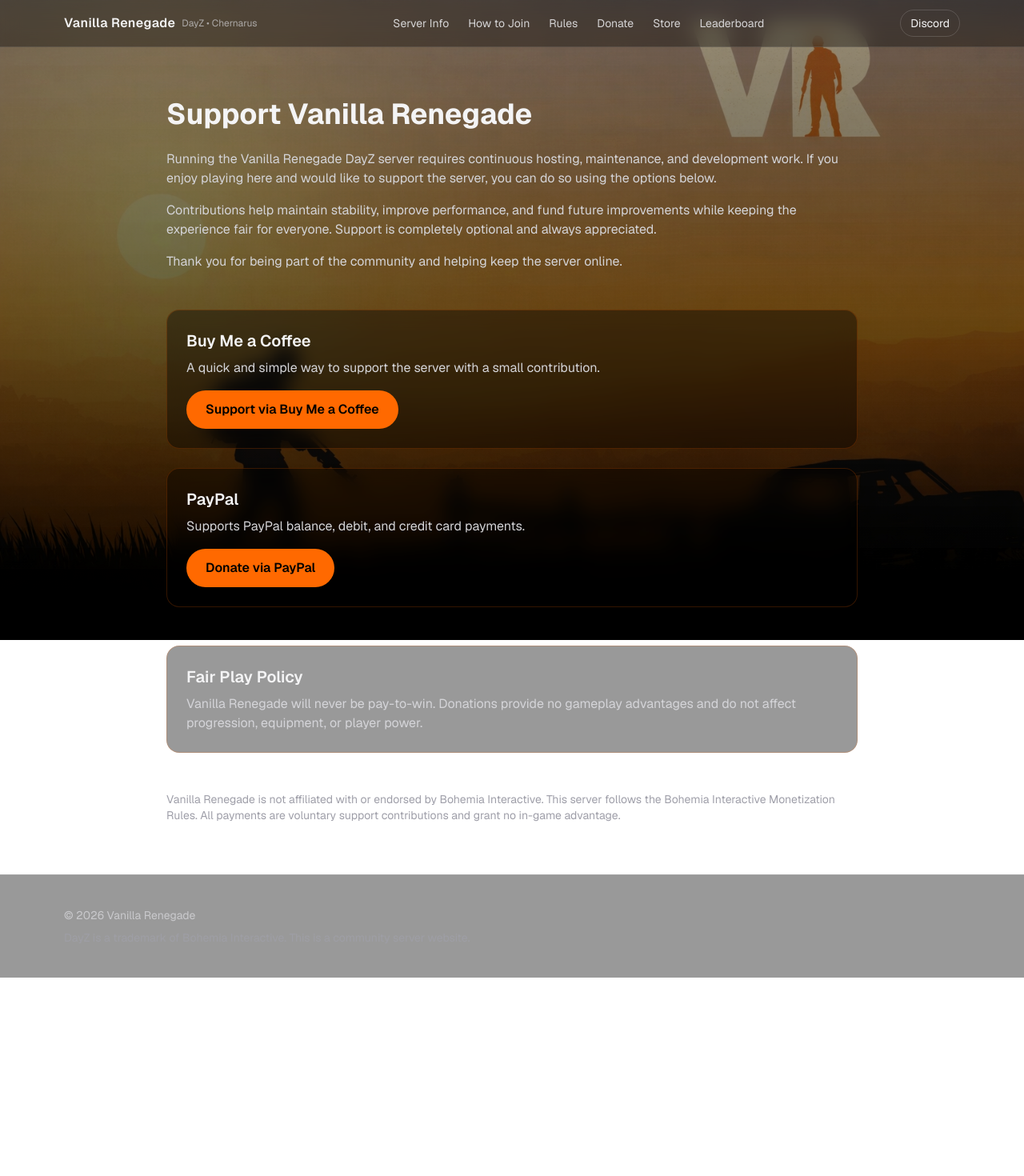
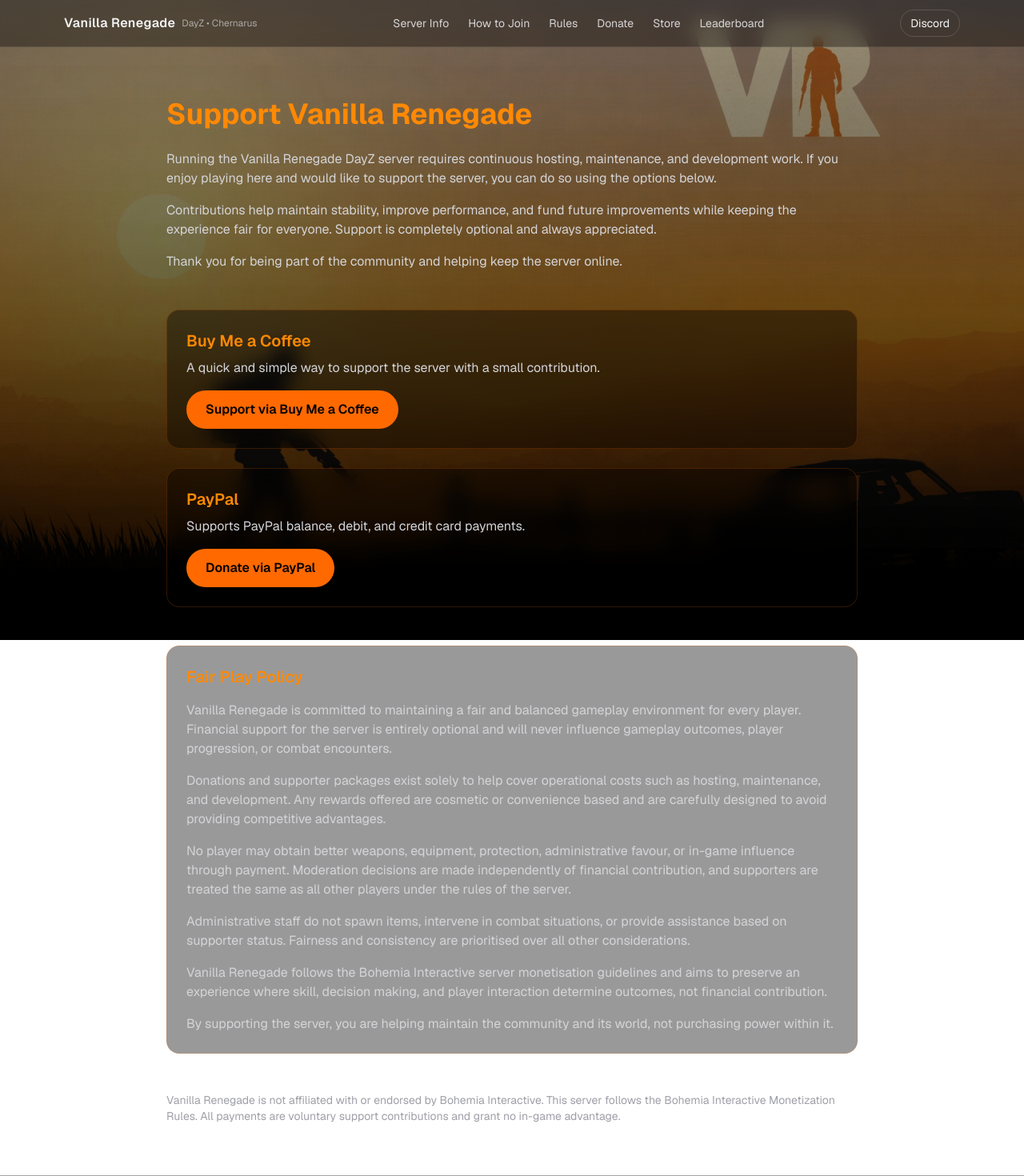
Before and after one commit to VR-Dayz/vanilla-renegade-site, a Next.js app: page /donate in a window 1280 px wide. Shown: the top 1470 px of the page at 80% size. Before the commit the page ends 1222 px from the top, so only its background shows below. Built offline with nearby package versions, Linux system fonts and the light colour scheme.

Commit message:
Update page.tsx

```diff
--- a/src/app/donate/page.tsx
+++ b/src/app/donate/page.tsx
@@ -1,7 +1,7 @@
 export default function Donate() {
   return (
     <main className="mx-auto max-w-4xl px-4 py-16 text-zinc-100">
-      <h1 className="text-4xl font-bold">Support Vanilla Renegade</h1>
+      <h1 className="text-4xl font-bold text-orange-400">Support Vanilla Renegade</h1>
 
       <p className="mt-6 text-zinc-300">
         Running the Vanilla Renegade DayZ server requires continuous hosting,
@@ -24,7 +24,7 @@ export default function Donate() {
 
         {/* Buy Me a Coffee */}
         <div className="bg-black/40 border border-orange-500/20 backdrop-blur-md p-6 rounded-2xl">
-          <h2 className="text-xl font-semibold">Buy Me a Coffee</h2>
+          <h2 className="text-xl font-semibold text-orange-400">Buy Me a Coffee</h2>
           <p className="mt-2 text-zinc-300">
             A quick and simple way to support the server with a small contribution.
           </p>
@@ -41,7 +41,7 @@ export default function Donate() {
 
         {/* PayPal */}
         <div className="bg-black/40 border border-orange-500/20 backdrop-blur-md p-6 rounded-2xl">
-          <h2 className="text-xl font-semibold">PayPal</h2>
+          <h2 className="text-xl font-semibold text-orange-400">PayPal</h2>
           <p className="mt-2 text-zinc-300">
             Supports PayPal balance, debit, and credit card payments.
           </p>
@@ -59,11 +59,31 @@ export default function Donate() {
       </div>
 
       {/* Fair Play Policy */}
-      <div className="mt-12 bg-black/40 border border-orange-500/20 backdrop-blur-md p-6 rounded-2xl">
-        <h2 className="text-xl font-semibold">Fair Play Policy</h2>
-        <p className="mt-2 text-zinc-300">
-          Vanilla Renegade will never be pay-to-win. Donations provide no gameplay
-          advantages and do not affect progression, equipment, or player power.
+      <div className="mt-12 bg-black/40 border border-orange-500/20 backdrop-blur-md p-6 rounded-2xl space-y-4">
+        <h2 className="text-xl font-semibold text-orange-400">Fair Play Policy</h2>
+
+        <p className="text-zinc-300">
+          Vanilla Renegade is committed to maintaining a fair and balanced gameplay environment for every player. Financial support for the server is entirely optional and will never influence gameplay outcomes, player progression, or combat encounters.
+        </p>
+
+        <p className="text-zinc-300">
+          Donations and supporter packages exist solely to help cover operational costs such as hosting, maintenance, and development. Any rewards offered are cosmetic or convenience based and are carefully designed to avoid providing competitive advantages.
+        </p>
+
+        <p className="text-zinc-300">
+          No player may obtain better weapons, equipment, protection, administrative favour, or in-game influence through payment. Moderation decisions are made independently of financial contribution, and supporters are treated the same as all other players under the rules of the server.
+        </p>
+
+        <p className="text-zinc-300">
+          Administrative staff do not spawn items, intervene in combat situations, or provide assistance based on supporter status. Fairness and consistency are prioritised over all other considerations.
+        </p>
+
+        <p className="text-zinc-300">
+          Vanilla Renegade follows the Bohemia Interactive server monetisation guidelines and aims to preserve an experience where skill, decision making, and player interaction determine outcomes, not financial contribution.
+        </p>
+
+        <p className="text-zinc-300">
+          By supporting the server, you are helping maintain the community and its world, not purchasing power within it.
         </p>
       </div>
 
```
